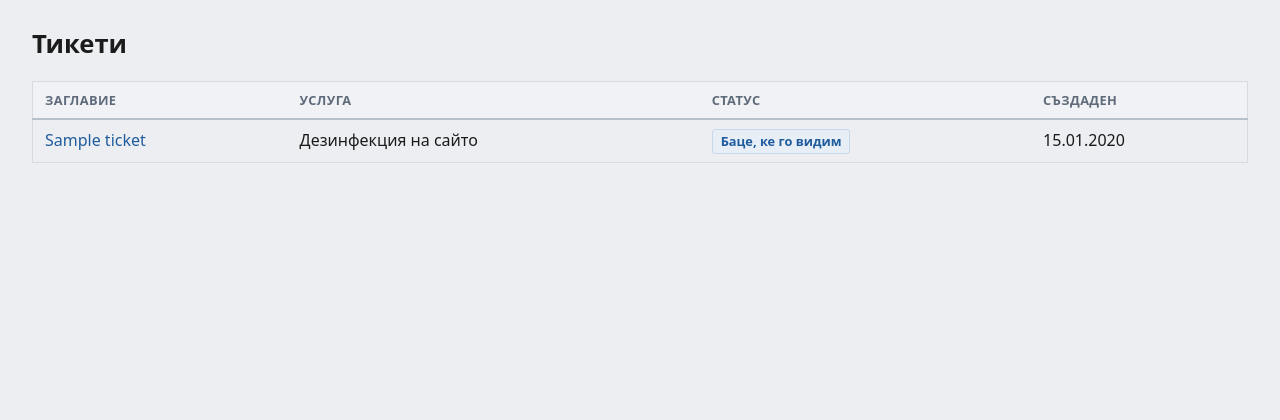
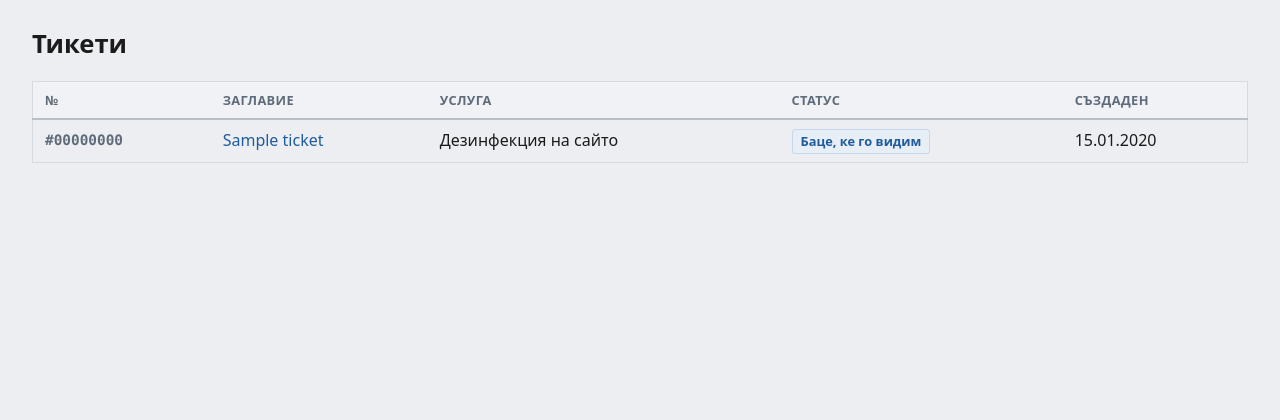
Before and after one commit to Gogo2204/PitayBatse, a Django app: page /tickets/ in a window 1280 px wide. Shown: the part 65-485 px from the top of the page. Run offline with Django 5.2, Linux system fonts and the light colour scheme; a user stored in the database is signed in; data comes from the database, SQL or seed files in the repository; tables that the repository leaves empty hold one stand-in row (values such as "Sample post"); grey boxes marked "Sample" are stand-in pictures.

Commit message:
Show a short ticket code instead of the full identifier

```diff
--- a/accounts/templates/accounts/dashboard.html
+++ b/accounts/templates/accounts/dashboard.html
@@ -20,6 +20,7 @@
             <table class="ticket-table">
                 <thead>
                     <tr>
+                        <th>№</th>
                         <th>Заглавие</th>
                         <th>Статус</th>
                         <th>Приоритет</th>
@@ -31,6 +32,7 @@
                 <tbody>
                     {% for ticket in tickets %}
                         <tr>
+                            <td class="ticket-code">#{{ ticket.short_code }}</td>
                             <td><a href="{% url 'tickets:detail' ticket.public_id %}">{{ ticket.name }}</a></td>
                             <td><span class="badge badge-{{ ticket.status }}">{{ ticket.get_status_display }}</span></td>
                             <td>{{ ticket.get_priority_display }}</td>
--- a/static/css/style.css
+++ b/static/css/style.css
@@ -289,6 +289,14 @@ h2 {
 
 .empty-state {
     color: var(--color-muted);
+}
+
+.ticket-code {
+    font-family: ui-monospace, "SFMono-Regular", Menlo, Consolas, monospace;
+    color: var(--color-muted);
+    font-size: 0.9em;
+    font-weight: 600;
+    white-space: nowrap;
 }
 
 /* Forms */
--- a/tickets/models.py
+++ b/tickets/models.py
@@ -69,6 +69,10 @@ class Ticket(models.Model):
     def __str__(self):
         return f"{self.name} ({self.public_id})"
 
+    @property
+    def short_code(self):
+        return self.public_id.hex[:8].upper()
+
 
 class Message(models.Model):
     ticket = models.ForeignKey(
--- a/tickets/templates/tickets/ticket_detail.html
+++ b/tickets/templates/tickets/ticket_detail.html
@@ -4,10 +4,10 @@
 
 {% block content %}
 <section class="ticket-detail">
-    <h1>{{ ticket.name }}</h1>
+    <h1>{{ ticket.name }} <span class="ticket-code">#{{ ticket.short_code }}</span></h1>
 
     <dl class="ticket-meta">
-        <dt>Номер</dt><dd>{{ ticket.public_id }}</dd>
+        <dt>Номер</dt><dd>#{{ ticket.short_code }}</dd>
         <dt>Статус</dt><dd><span class="badge badge-{{ ticket.status }}">{{ ticket.get_status_display }}</span></dd>
         <dt>Приоритет</dt><dd>{{ ticket.get_priority_display }}</dd>
         <dt>Краен срок</dt><dd>{% if ticket.deadline %}{{ ticket.deadline|date:"d.m.Y H:i" }}{% else %}—{% endif %}</dd>
--- a/tickets/templates/tickets/ticket_list.html
+++ b/tickets/templates/tickets/ticket_list.html
@@ -11,6 +11,7 @@
             <table class="ticket-table">
                 <thead>
                     <tr>
+                        <th>№</th>
                         <th>Заглавие</th>
                         <th>Услуга</th>
                         <th>Статус</th>
@@ -20,6 +21,7 @@
                 <tbody>
                     {% for ticket in tickets %}
                         <tr>
+                            <td class="ticket-code">#{{ ticket.short_code }}</td>
                             <td><a href="{% url 'tickets:detail' ticket.public_id %}">{{ ticket.name }}</a></td>
                             <td>{{ ticket.order.service.name }}</td>
                             <td><span class="badge badge-{{ ticket.status }}">{{ ticket.get_status_display }}</span></td>
```
Also changed, not shown: tickets/test_short_code.py (added, +18 -0 lines).
